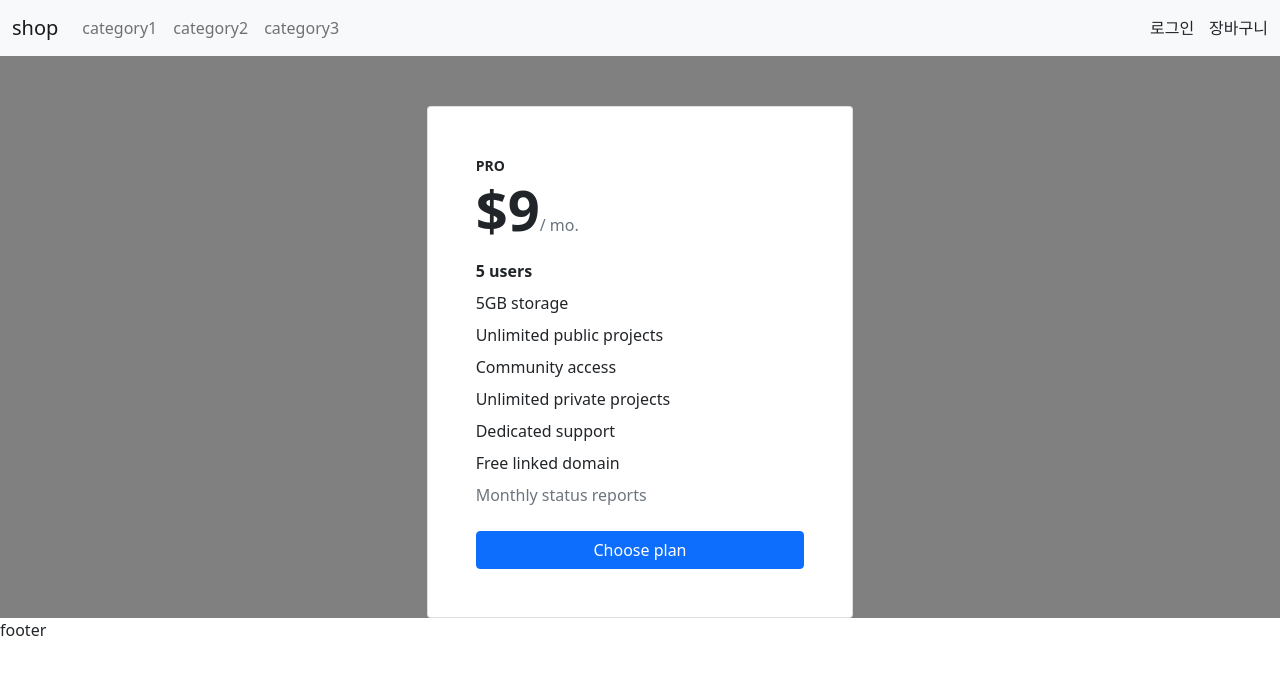
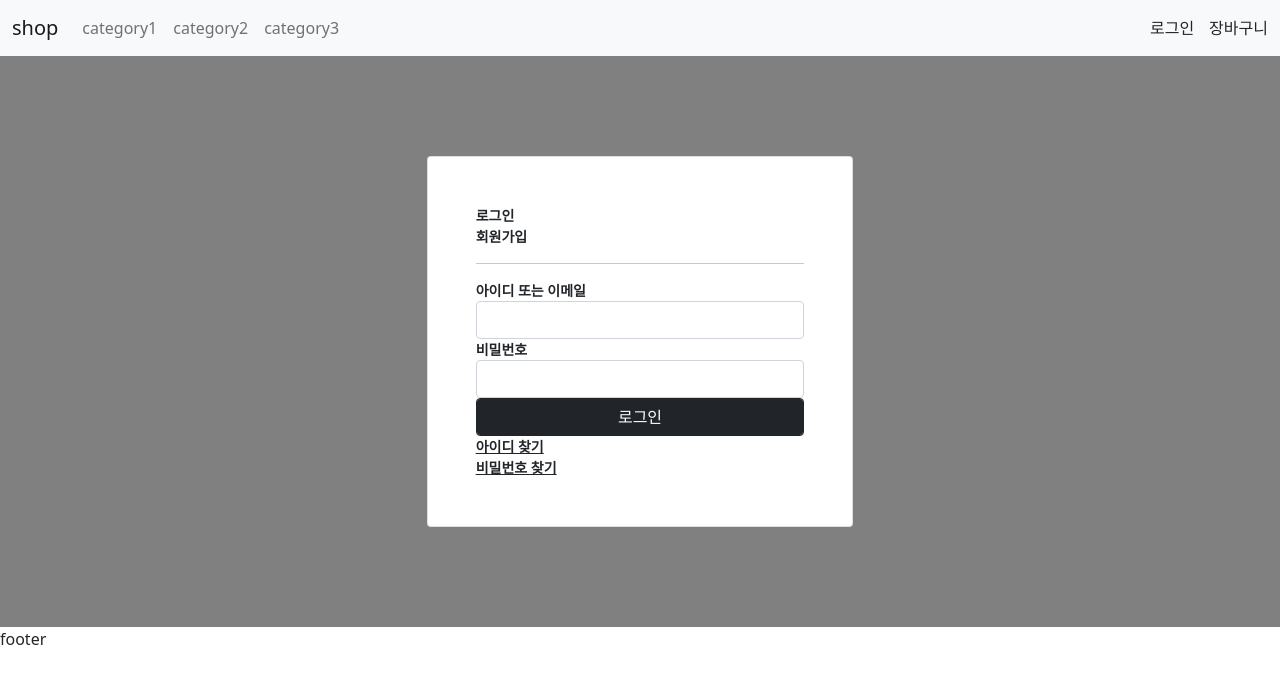
Before and after one commit to sunkyung95/vue-shop, a Vue app: page /login in a window 1280 px wide. Shown: the top 684 px of the page. Built offline with nearby package versions, Linux system fonts and the light colour scheme.

Commit message:
20220119 - 로그인 화면 요소 넣는중

```diff
--- a/src/App.vue
+++ b/src/App.vue
@@ -24,6 +24,8 @@ export default {
 <style>
 #content {
   height: 100%;
+  width: 100%;
   background: gray;
+  display: inline-block;
 }
 </style>
--- /dev/null
+++ b/src/components/Login/LoginForm.vue
@@ -0,0 +1,34 @@
+<template>
+  <div>
+    <div class="row">
+      <div class="small text-uppercase fw-bold">로그인</div>
+      <div class="small text-uppercase fw-bold">회원가입</div>
+    </div>
+
+    <hr />
+
+    <div class="small text-uppercase fw-bold">아이디 또는 이메일</div>
+    <input type="text" class="form-control" id="exampleFormControlInput1" />
+    <div class="small text-uppercase fw-bold">비밀번호</div>
+    <input type="password" class="form-control" id="exampleFormControlInput1" />
+    <button type="button" class="btn btn-dark form-control">로그인</button>
+
+    <div id="showIdPwdDiv" class="row">
+      <a href="#" class="small link-dark fw-bold">아이디 찾기</a>
+      <a href="#" class="small link-dark fw-bold">비밀번호 찾기</a>
+    </div>
+  </div>
+</template>
+
+<script>
+export default {
+  name: "Login",
+  methods: {},
+};
+</script>
+
+<style>
+#showIdPwdDiv a:nth-child(2) {
+  float: left;
+}
+</style>
--- a/src/views/Login.vue
+++ b/src/views/Login.vue
@@ -1,70 +1,33 @@
 <template>
   <div id="loginCard1">
-    <div id="loginCard" class="col-lg-6 col-xl-4">
-    <div class="card mb-5 mb-xl-0">
-      <div class="card-body p-5">
-        <div class="small text-uppercase fw-bold">
-          <i class="bi bi-star-fill text-warning"></i>
-          Pro
-        </div>
-        <div class="mb-3">
-          <span class="display-4 fw-bold">$9</span>
-          <span class="text-muted">/ mo.</span>
-        </div>
-        <ul class="list-unstyled mb-4">
-          <li class="mb-2">
-            <i class="bi bi-check text-primary"></i>
-            <strong>5 users</strong>
-          </li>
-          <li class="mb-2">
-            <i class="bi bi-check text-primary"></i>
-            5GB storage
-          </li>
-          <li class="mb-2">
-            <i class="bi bi-check text-primary"></i>
-            Unlimited public projects
-          </li>
-          <li class="mb-2">
-            <i class="bi bi-check text-primary"></i>
-            Community access
-          </li>
-          <li class="mb-2">
-            <i class="bi bi-check text-primary"></i>
-            Unlimited private projects
-          </li>
-          <li class="mb-2">
-            <i class="bi bi-check text-primary"></i>
-            Dedicated support
-          </li>
-          <li class="mb-2">
-            <i class="bi bi-check text-primary"></i>
-            Free linked domain
-          </li>
-          <li class="text-muted">
-            <i class="bi bi-x"></i>
-            Monthly status reports
-          </li>
-        </ul>
-        <div class="d-grid">
-          <a class="btn btn-primary" href="#!">Choose plan</a>
+    <div id="loginCard2" class="col-lg-6 col-xl-4">
+      <div class="card mb-5 mb-xl-0">
+        <div class="card-body p-5">
+          <LoginForm></LoginForm>
         </div>
       </div>
     </div>
   </div>
-  </div>
 </template>
 
 <script>
-export default {};
+import LoginForm from "@/components/Login/LoginForm.vue";
+
+export default {
+  name: "Login",
+  components: {
+    LoginForm,
+  },
+};
 </script>
 
 <style>
 #loginCard1 {
   text-align: center;
 }
-#loginCard {
+#loginCard2 {
   text-align: left;
-  margin-top: 50px !important;
+  margin: 100px;
   display: inline-block;
   align-items: center;
 }
```
